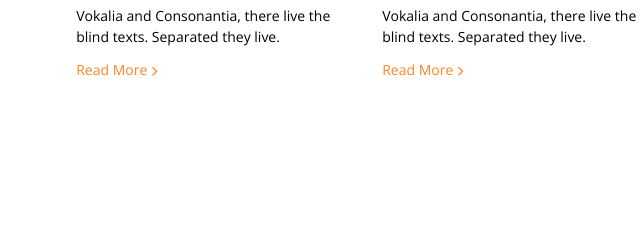
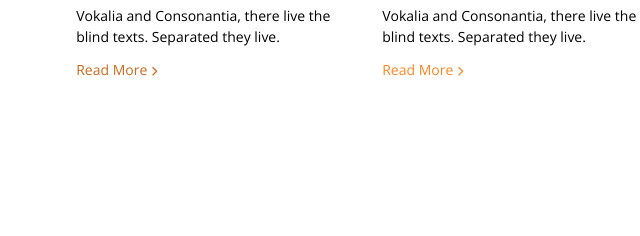
Before and after one commit to atillakhalilli0/passport_clone, a plain HTML site: page index.html in a window 1280 px wide. In both pictures the pointer is over the link 300 px from the left and 4341 px from the top of the page. Shown: the part 4271-4507 px from the top of the page, 91-731 px from the left. Drawn offline with nearby package versions, Linux system fonts and the light colour scheme; a web font is replaced by a local one.

Commit message:
hove commit

```diff
--- a/css/style.css
+++ b/css/style.css
@@ -504,6 +504,11 @@ nav{
     color: #FC8621;
     font: 400 14px "Open Sans", sans-serif;
     margin-top: 5px;
+    transition: .4s;
+}
+
+.section-4-content a:hover{
+    color: #ca6b1a;
 }
 
 .section-4-content i{
```
